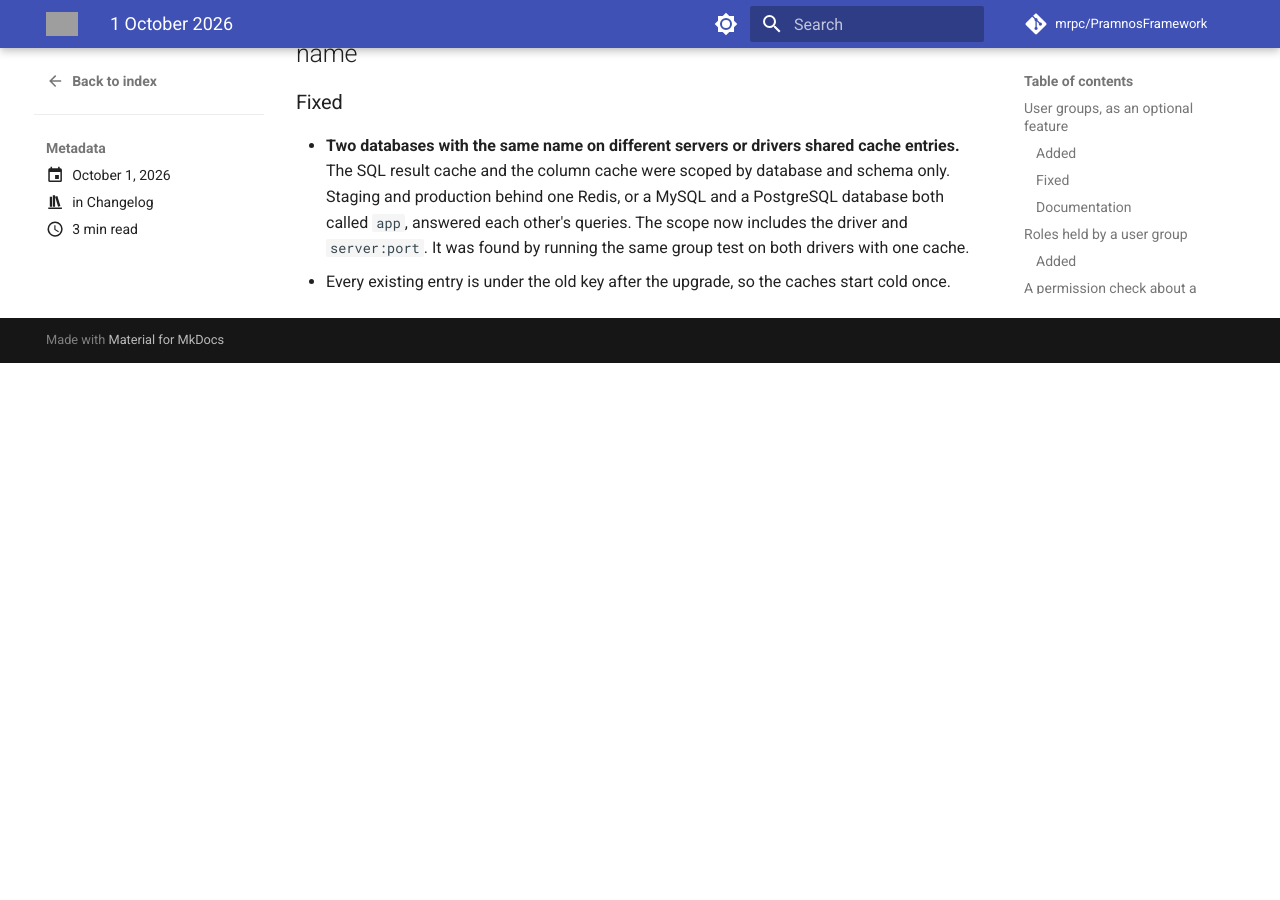
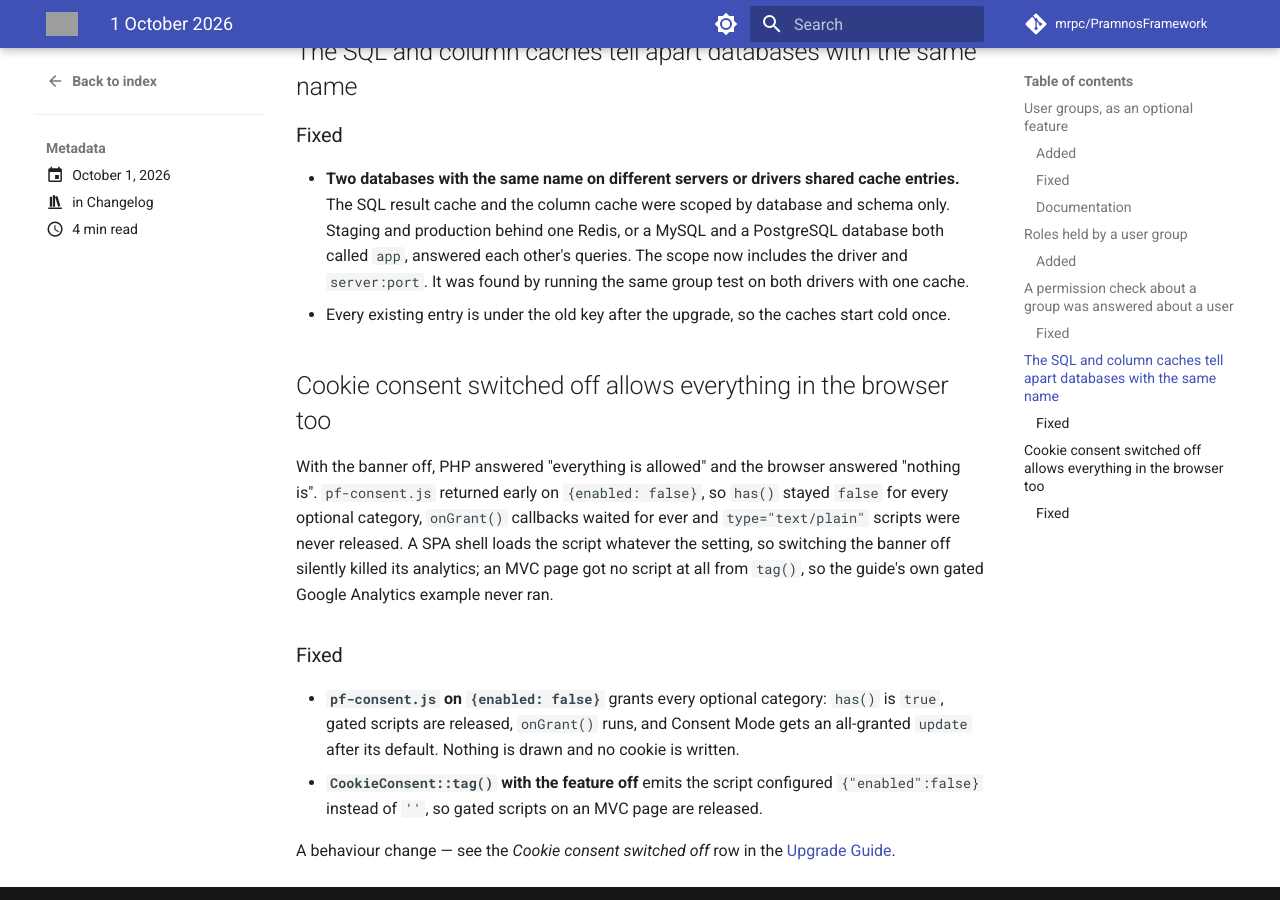
Before and after one commit to mrpc/PramnosFramework, an MkDocs documentation site: the page built from docs/version-history/posts/2026-10-01.md, in a window 1280 px wide and 900 px high, scrolled down 2275 px. Built offline with MkDocs 1.6.1 and Material for MkDocs 9.7.7, drawn with Linux system fonts in a browser that asks for light colours; comment, search, counter and statistics services are not loaded; before the commit the page ends 2638 px from its top, so only the background shows below that; some of the changed text lies outside the part shown; grey boxes are pictures that could not be loaded.

Commit message:
fix(consent)!: switched off, the banner allows everything in the browser too
pf-consent.js returned early on {enabled: false}, so has() stayed false,
onGrant() callbacks never ran and text/plain scripts were never released —
while CookieConsent::allows() answered true. It now grants every optional
category, releases gated scripts and pushes an all-granted Consent Mode
update, drawing nothing and writing no cookie. tag() with the feature off
emits the script configured {"enabled":false} instead of '', so an MVC
page's gated scripts are released as well.

```diff
--- a/docs/version-history/posts/2026-10-01.md
+++ b/docs/version-history/posts/2026-10-01.md
@@ -6,12 +6,13 @@
 
 # 1 October 2026
 
-4 changes:
+5 changes:
 
 - User groups, as an optional feature
 - Roles held by a user group
 - A permission check about a group was answered about a user
 - The SQL and column caches tell apart databases with the same name
+- Cookie consent switched off allows everything in the browser too
 
 <!-- more -->
 
@@ -94,3 +95,23 @@
   called `app`, answered each other's queries. The scope now includes the driver and
   `server:port`. It was found by running the same group test on both drivers with one cache.
 - Every existing entry is under the old key after the upgrade, so the caches start cold once.
+
+## Cookie consent switched off allows everything in the browser too
+
+With the banner off, PHP answered "everything is allowed" and the browser answered "nothing
+is". `pf-consent.js` returned early on `{enabled: false}`, so `has()` stayed `false` for every
+optional category, `onGrant()` callbacks waited for ever and `type="text/plain"` scripts were
+never released. A SPA shell loads the script whatever the setting, so switching the banner off
+silently killed its analytics; an MVC page got no script at all from `tag()`, so the guide's own
+gated Google Analytics example never ran.
+
+### Fixed
+
+- **`pf-consent.js` on `{enabled: false}`** grants every optional category: `has()` is
+  `true`, gated scripts are released, `onGrant()` runs, and Consent Mode gets an all-granted
+  `update` after its default. Nothing is drawn and no cookie is written.
+- **`CookieConsent::tag()` with the feature off** emits the script configured
+  `{"enabled":false}` instead of `''`, so gated scripts on an MVC page are released.
+
+A behaviour change — see the *Cookie consent switched off* row in the
+[Upgrade Guide](../../Pramnos_Upgrade_Guide.md#since-v12-unreleased).
```
Also changed, not shown: docs/Pramnos_Cookie_Consent_Guide.md (+10 -4 lines), docs/Pramnos_Upgrade_Guide.md (+1 -0 lines), 4 other files.
